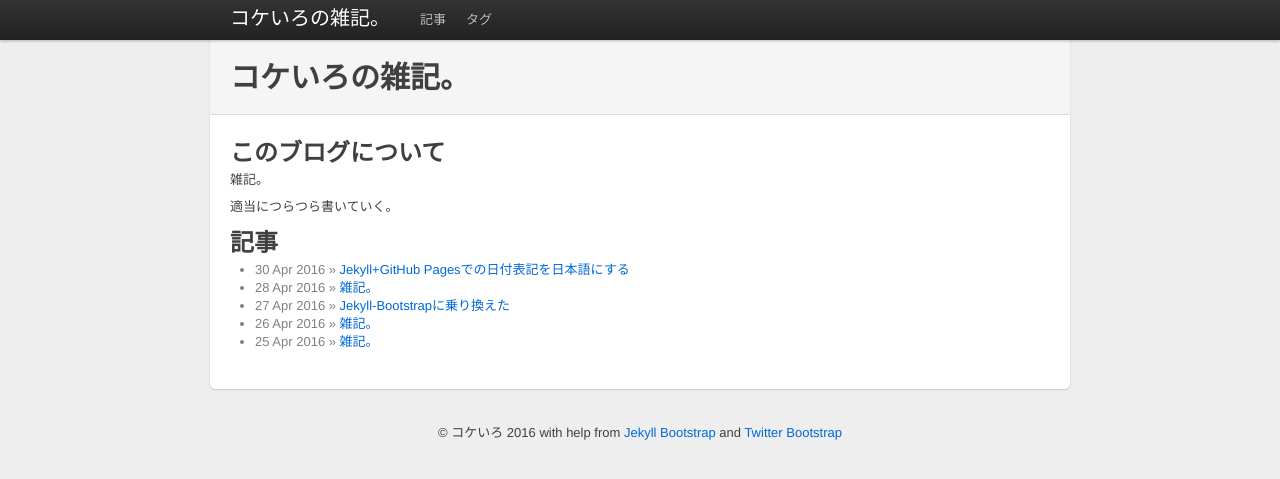
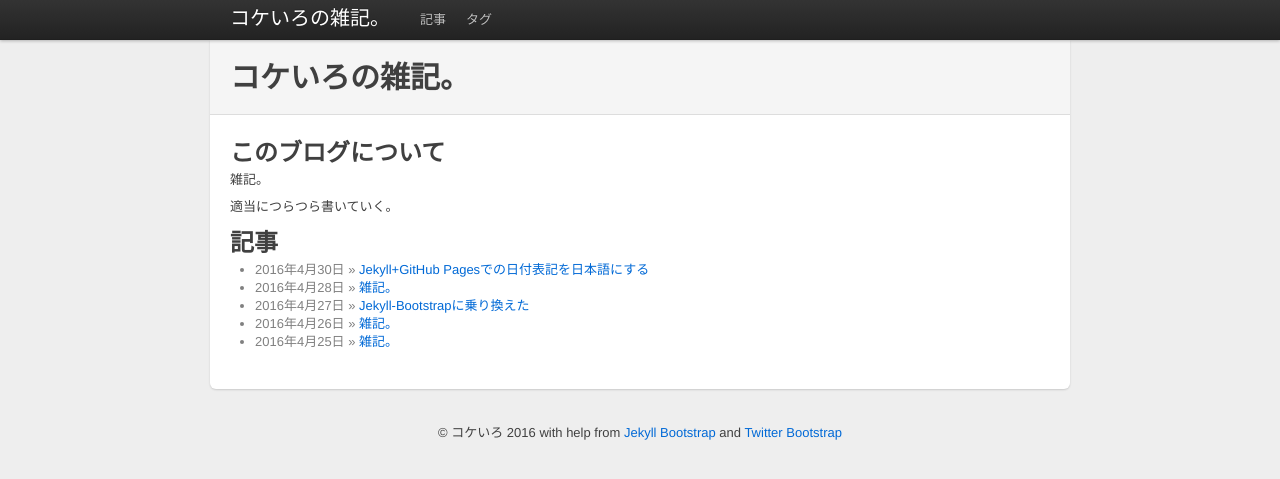
Before and after one commit to kokeiro001/kokeiro001.github.io, a Jekyll site: the page built from index.md, in a window 1280 px wide. Shown: the top 479 px of the page. Built offline with Jekyll 4.4.1, drawn with Linux system fonts in a browser that asks for light colours; some of the changed lines change nothing that is shown.

Commit message:
トップページの記事一覧の日付表記を日本語にした

```diff
--- a/index.md
+++ b/index.md
@@ -17,6 +17,6 @@
 
 <ul class="posts">
   {% for post in site.posts %}
-    <li><span>{{ post.date | date_to_string }}</span> &raquo; <a href="{{ BASE_PATH }}{{ post.url }}">{{ post.title }}</a></li>
+    <li><span>{{ post.date | date: "%Y年%-m月%-d日" }}</span> &raquo; <a href="{{ BASE_PATH }}{{ post.url }}">{{ post.title }}</a></li>
   {% endfor %}
 </ul>
```
